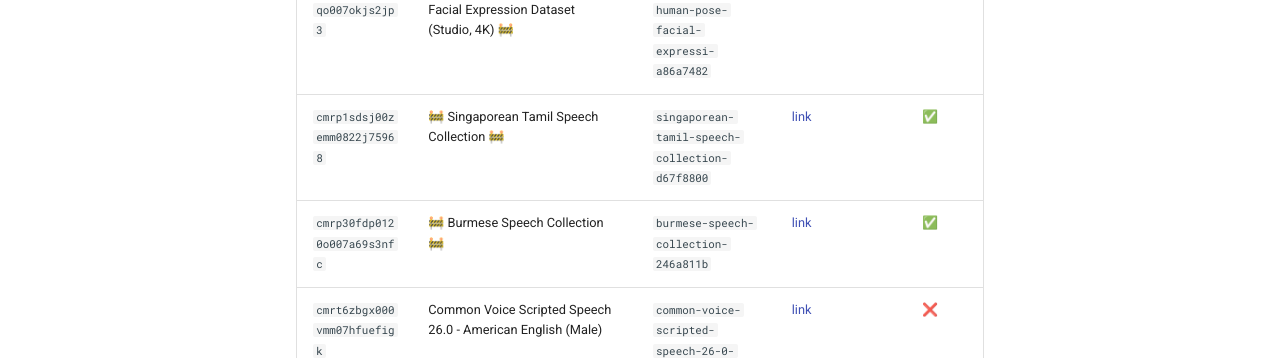
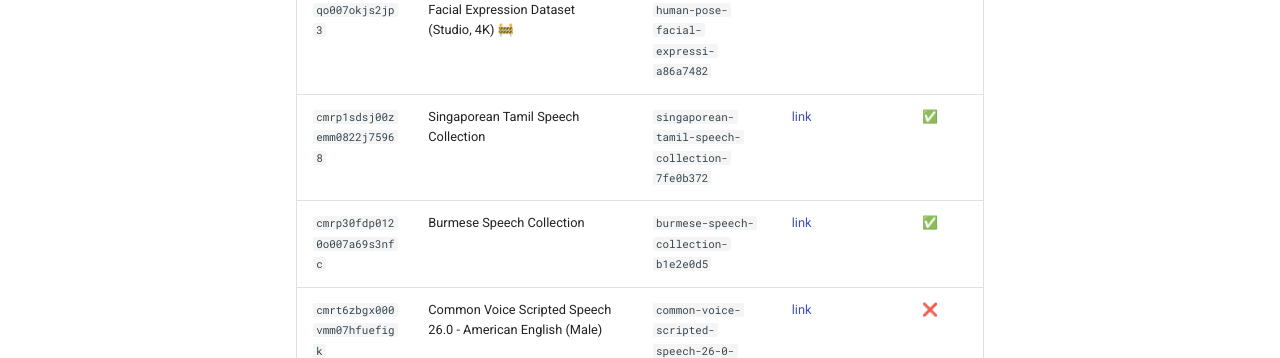
Before and after one commit to Mozilla-Data-Collective/dataset-schema-registry, an MkDocs documentation site: the page built from docs/dataset-coverage.md, in a window 1280 px wide and 900 px high, scrolled down 97160 px. Shown: the part 151-509 px from the top of the window. Built offline with MkDocs 1.6.1 and Material for MkDocs 9.7.7, drawn with Linux system fonts in a browser that asks for light colours; comment, search, counter and statistics services are not loaded; some of the changed text lies outside the part shown.

Commit message:
chore: update registry index and dataset coverage [skip ci]

```diff
--- a/docs/dataset-coverage.md
+++ b/docs/dataset-coverage.md
@@ -959,8 +959,8 @@ data programmatically.
 | `cmrnmk9ux000hmc07llq1targ` | Adjuntos Solicitudes Información — Federación — VFQ | `adjuntos-solicitudes-informaci-n-federac-966df728` | [link](https://mozilladatacollective.com/datasets/cmrnmk9ux000hmc07llq1targ) | ❌ |
 | `cmroyatmb00wko007rt1g1hr2` | SKAD Ladino Parallel Corpus | `skad-ladino-parallel-corpus-dafb16b2` | [link](https://mozilladatacollective.com/datasets/cmroyatmb00wko007rt1g1hr2) | ❌ |
 | `cmroyc7m900wqo007okjs2jp3` | 🚧 Multi-Subject Human Pose & Facial Expression Dataset (Studio, 4K) 🚧 | `multi-subject-human-pose-facial-expressi-a86a7482` | [link](https://mozilladatacollective.com/datasets/cmroyc7m900wqo007okjs2jp3) | ❌ |
-| `cmrp1sdsj00zemm0822j75968` | 🚧 Singaporean Tamil Speech Collection 🚧 | `singaporean-tamil-speech-collection-d67f8800` | [link](https://mozilladatacollective.com/datasets/cmrp1sdsj00zemm0822j75968) | ✅ |
-| `cmrp30fdp0120o007a69s3nfc` | 🚧 Burmese Speech Collection 🚧 | `burmese-speech-collection-246a811b` | [link](https://mozilladatacollective.com/datasets/cmrp30fdp0120o007a69s3nfc) | ✅ |
+| `cmrp1sdsj00zemm0822j75968` | Singaporean Tamil Speech Collection | `singaporean-tamil-speech-collection-7fe0b372` | [link](https://mozilladatacollective.com/datasets/cmrp1sdsj00zemm0822j75968) | ✅ |
+| `cmrp30fdp0120o007a69s3nfc` | Burmese Speech Collection | `burmese-speech-collection-b1e2e0d5` | [link](https://mozilladatacollective.com/datasets/cmrp30fdp0120o007a69s3nfc) | ✅ |
 | `cmrt6zbgx000vmm07hfuefigk` | Common Voice Scripted Speech 26.0 - American English (Male) | `common-voice-scripted-speech-26-0-americ-34c3c133` | [link](https://mozilladatacollective.com/datasets/cmrt6zbgx000vmm07hfuefigk) | ❌ |
 | `cmrt6zrob000zmm07yqwjlpwi` | Common Voice Scripted Speech 26.0 - British English | `common-voice-scripted-speech-26-0-britis-0fe481c3` | [link](https://mozilladatacollective.com/datasets/cmrt6zrob000zmm07yqwjlpwi) | ❌ |
 | `cmrt70j4z001qmm07nvfsmgmr` | Common Voice Scripted Speech 26.0 - American English (Female) | `common-voice-scripted-speech-26-0-americ-079c33be` | [link](https://mozilladatacollective.com/datasets/cmrt70j4z001qmm07nvfsmgmr) | ❌ |
```
Also changed, not shown: other parts of docs/dataset-coverage.md (+7 -5 lines), 1 other file.
